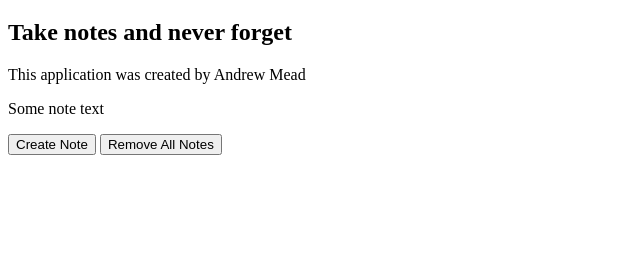
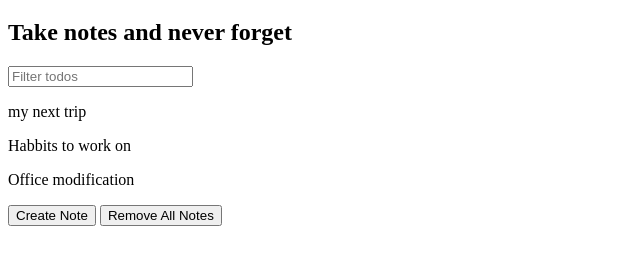
Before and after one commit to dawidkozakiewicz/JavaScriptBasics, a plain HTML site: page JavaScript/notes-app/index.html in a window 1280 px wide. Shown: the part 61-326 px from the top of the page, without its empty margins (0-640 px from the left). Drawn offline with Linux system fonts and the light colour scheme.

Commit message:
filtered data

```diff
--- a/JavaScript/notes-app/index.html
+++ b/JavaScript/notes-app/index.html
@@ -7,8 +7,8 @@
     <body>
         <h1>Notes App</h1>
         <h2>Take notes and never forget</h2>
-        <p class="note">This application was created by Andrew Mead</p>
-        <p class="note">Some note text</p>
+        <input id="search-text" type="text" placeholder="Filter todos">
+        <div id="notes"></div>
         <button id="create-note">Create Note</button>
         <button id="remove-all">Remove All Notes</button>
         <script src="notes-app.js"></script>
--- a/JavaScript/notes-app/notes-app.js
+++ b/JavaScript/notes-app/notes-app.js
@@ -9,6 +9,26 @@ const notes = [{
     body: 'Get a new seat'
 }]
 
+const filters = {
+    searchText: ''
+}
+
+const renderNotes = function (notes, filters) {
+    const filteredNotes = notes.filter(function (note) {
+        return note.title.toLowerCase().includes(filters.searchText.toLowerCase())
+    })
+
+    document.querySelector('#notes').innerHTML = ''
+
+    filteredNotes.forEach(function (note) {
+        const noteEl = document.createElement('p')
+        noteEl.textContent = note.title
+        document.querySelector('#notes').appendChild(noteEl)
+    })
+}
+
+renderNotes(notes, filters)
+
 document.querySelector('#create-note').addEventListener('click', function (e) {
     e.target.textContent = 'The button was clicked'
 })
@@ -18,3 +38,8 @@ document.querySelector('#remove-all').addEventListener('click', function () {
         note.remove()
     })
 })
+
+document.querySelector('#search-text').addEventListener('input', function (e) {
+    filters.searchText = e.target.value
+    renderNotes(notes, filters)
+})
--- a/JavaScript/todo-app/todo-app.js
+++ b/JavaScript/todo-app/todo-app.js
@@ -33,3 +33,8 @@ todos.forEach(function (todo) {
 document.querySelector('#add-todo').addEventListener('click', function (e) {
     console.log('Add a new todo...')
 })
+
+// Listen for todo text change
+document.querySelector('#new-todo-text').addEventListener('input', function (e) {
+    console.log(e.target.value)
+})
```
Also changed, not shown: JavaScript/todo-app/index.html (+1 -0 lines).
